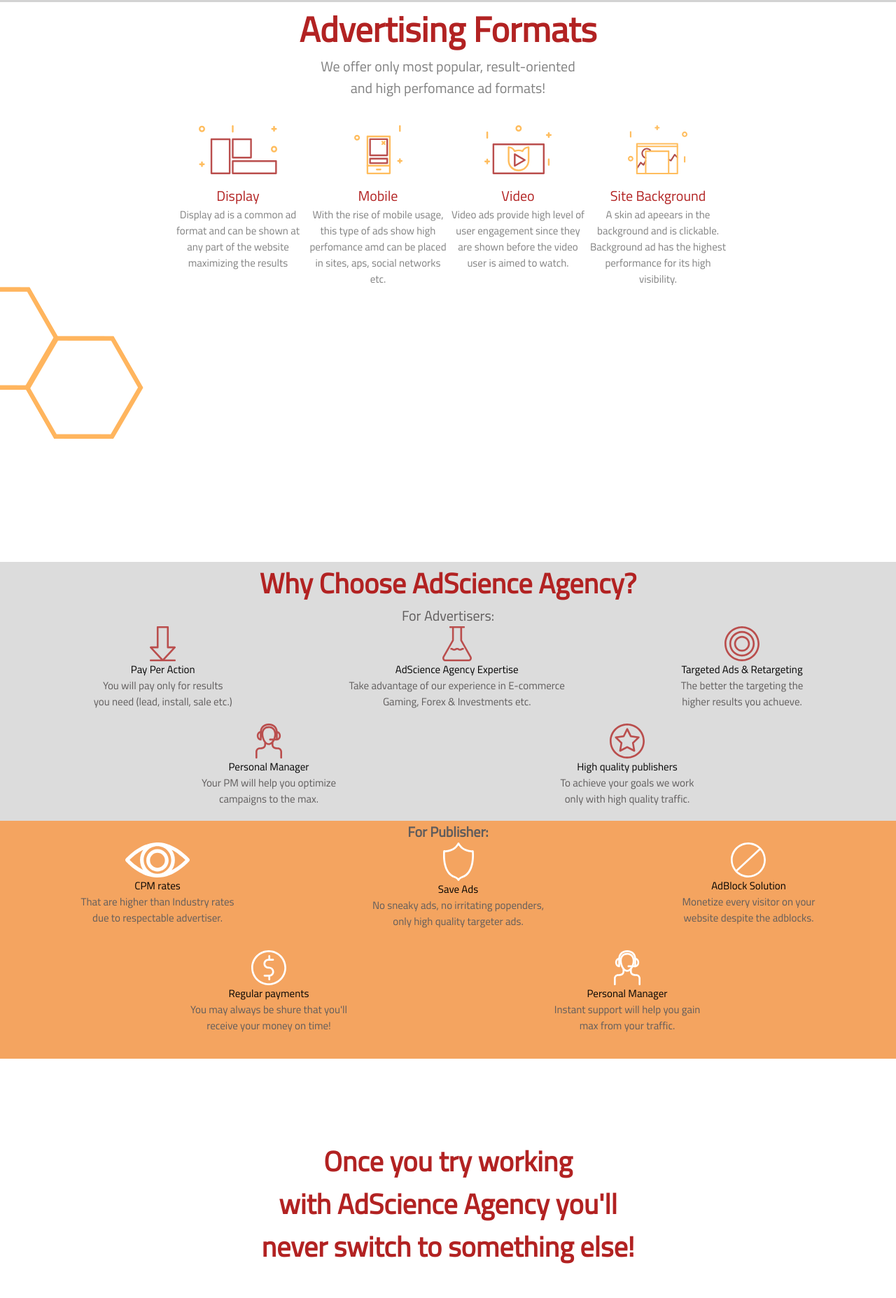
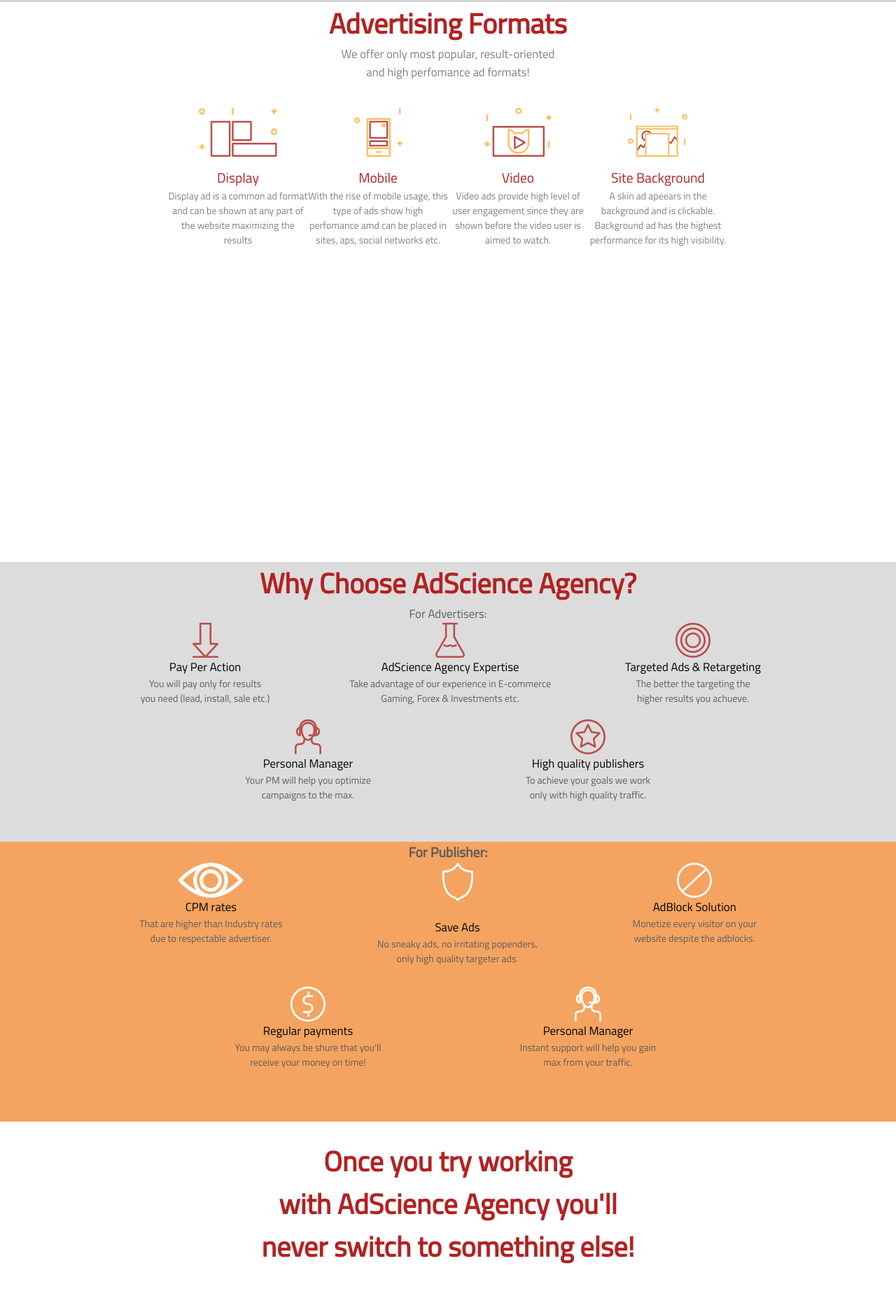
Before and after one commit to bethliss/bethliss.github.io, a plain HTML site: page index.html in a window 1280 px wide. Shown: the part 797-2652 px from the top of the page at 70% size. Drawn offline with Linux system fonts and the light colour scheme.

Commit message:
Add files via upload

```diff
--- a/index.html
+++ b/index.html
@@ -11,6 +11,11 @@
    margin: 0;
    padding: 0;
  }
+
+   p {
+     font-size: 1.2em;
+   }
+
   div.page {
     margin: 0 auto;
     background-color: white;
@@ -36,9 +41,7 @@
 
   div.logo {
     background-image: url("img7/logo_AdSience.svg");
-    height: 7vh;
-    padding-left: 190px;
-    margin-left: 10%;
+    height: 3em;
     background-repeat: no-repeat;
   }
   div.advert {
@@ -82,7 +85,7 @@
 
   h1 {
     color: firebrick;
-    font-size: 40px;
+    font-size: 2.857em;
     padding-top: 15px;
     line-height: 2;
   }
@@ -91,7 +94,6 @@
     width: 50%;
   }
   p.advertise {
-    font-size: 18px;
     color: gray;
     line-height: 2,5;
   }
@@ -149,10 +151,8 @@
     background-repeat: no-repeat;
   }
   div.publisher {
-    width: 1000px;
-    margin: 0 auto;
+
     text-align: right;
-    position: absolute;
   }
   div.puble {
     width: 50%;
@@ -160,11 +160,10 @@
 
 
   h2 {
-    font-size: 40px;
+    font-size: 2.857em;
     color: orange;
   }
   p.description {
-    font-size: 20px;
     color: grey;
     padding-top: 30px;
   }
@@ -186,7 +185,7 @@
      background-size: cover;
    }
    h3 {
-     font-size: 50px;
+     font-size: 2.857em;
      color: firebrick;
      text-align: center;
    }
@@ -201,8 +200,7 @@
       display: inline-block;
       background-repeat: no-repeat;
     }
-    p.formats {
-      font-size: 20px;
+    p.format {
       color: grey;
       text-align: center;
     }
@@ -221,18 +219,21 @@
       height: 70px;
     }
 
+    div.item {
+
+    }
     p.display {
-      font-size: 20px;
       color: firebrick;
       text-align: center;
       padding-top: 15px;
+      font-size: 1.4em;
     }
 
     p.disad {
-      font-size: 15px;
       color: grey;
       text-align: center;
       width: 200px;
+      font-size: 1em;
     }
 
     div.mobile {
@@ -242,14 +243,14 @@
       height: 70px;
     }
     p.mobile {
-      font-size: 20px;
+      font-size: 1.4em;
       color: firebrick;
       text-align: center;
       padding-top: 15px;
 
     }
     p.usage {
-      font-size: 15px;
+      font-size: 1em;
       color: grey;
       text-align: center;
       width: 200px;
@@ -263,17 +264,19 @@
     }
 
     p.video {
-      font-size: 20px;
       color: firebrick;
       text-align: center;
       padding-top: 15px;
+      font-size: 1.4em;
+
     }
 
     p.vid {
-      font-size: 15px;
       color: grey;
       text-align: center;
       width: 200px;
+      font-size: 1em;
+
     }
 
 
@@ -285,17 +288,18 @@
     }
 
     p.site {
-      font-size: 20px;
+      font-size: 1.4em;
       color: firebrick;
       text-align: center;
       padding-top: 15px;
     }
 
     p.background {
-      font-size: 15px;
       color: grey;
       text-align: center;
       width: 200px;
+      font-size: 1em;
+
     }
 
     div.circle2 {
@@ -328,22 +332,27 @@
       margin-left: 35px;
     }
 
+    div.container1 {
+      height: 50%;
+      background-color: gainsboro;
+    }
+
     div.agency {
-      height: 370px;
-      background-repeat: no-repeat;
-      background-size: cover;
+      height: 50%;
+      justify-content: center;
+      align-items: center;
       background-color: gainsboro;
     }
 
     h4 {
-      font-size: 40px;
+      font-size: 2.857em;
       color: firebrick;
       text-align: center;
     }
 
     p.advertisers {
       color: #5f5c5c;
-      font-size: 20px;
+      /*font-size: 1.4em;*/
       text-align: center;
     }
 
@@ -363,18 +372,18 @@
     }
 
     p.per {
-      font-size: 15px;
       color: black;
-      /*padding-top: 20px;*/
+      /*padding-top: 1.4em;*/
       text-align: center;
 
     }
 
     p.results {
-      font-size: 15px;
       color: #5f5c5c;
       text-align: center;
       width: 200px;
+      font-size: 1em;
+
     }
 
     div.science div.expertise {
@@ -392,17 +401,17 @@
     }
 
     p.science {
-      font-size: 15px;
       color: black;
-      /*padding-top: 20px;*/
+      /*padding-top: 1.2em;*/
       text-align: center;
     }
 
     p.expertise {
-      font-size: 15px;
       color: #5f5c5c;
       text-align: center;
       width: 100%;
+      font-size: 1em;
+
     }
 
     div.targeted div.retargeted {
@@ -417,16 +426,16 @@
     }
 
     p.targeted {
-      font-size: 15px;
       color: black;
-      /*padding-top:/ 20px;*/
+      padding-top:/ 1.2em;
       text-align: center;
     }
 
     p.retargeted {
-      font-size: 15px;
       color: #5f5c5c;
       text-align: center;
+      font-size: 1em;
+
     }
 
     div.gallery3 {
@@ -450,16 +459,16 @@
     }
 
     p.personal {
-      font-size: 15px;
       color: black;
-      /*padding-top: 20px;*/
+      /*padding-top: 1.2em;*/
       text-align: center;
     }
 
     p.manager {
-      font-size: 15px;
       color: #5f5c5c;
       text-align: center;
+      font-size: 1em;
+
     }
 
     div.high div.quality {
@@ -477,26 +486,33 @@
     }
 
     p.high {
-      font-size: 15px;
       color: black;
-      /*padding-top: 20px;*/
+      /*padding-top: 1.4em;*/
       text-align: center;
     }
 
     p.quality {
-      font-size: 15px;
       color: #5f5c5c;
       text-align: center;
+      font-size: 1em;
+
+    }
+
+    div.container {
+      height: 50%;
+      background-color: sandybrown;
     }
 
     div.for {
-      height: 340px;
+      height: 50%;
       background-color: sandybrown;
+      justify-content: center;
+      align-items: center;
     }
 
     h5 {
       color: #5f5c5c;
-      font-size: 20px;
+      font-size: 1.4em;
       text-align: center;
     }
 
@@ -520,17 +536,17 @@
     }
 
     p.cpm {
-      font-size: 15px;
       color: black;
-      /*padding-top: 20px;*/
+      /*padding-top: 1.4em;*/
       text-align: center;
 
     }
 
     p.rates {
-      font-size: 15px;
       color: #5f5c5c;
       text-align: center;
+      font-size: 1em;
+
     }
 
     div.save div.ads {
@@ -548,17 +564,17 @@
     }
 
     p.save {
-      font-size: 15px;
       color: black;
-      /*padding-top: 20px;*/
+      padding-top: 1.4em;
       text-align: center;
 
     }
 
     p.ads {
-      font-size: 15px;
       color: #5f5c5c;
       text-align: center;
+      font-size: 1em;
+
     }
 
     div.ad div.block {
@@ -572,16 +588,16 @@
     }
 
     p.ad {
-      font-size: 15px;
       color: black;
-      /*padding-top: 20px;*/
+      /*padding-top: 1.4em;*/
       text-align: center;
     }
 
     p.block {
-      font-size: 15px;
       color: #5f5c5c;
       text-align: center;
+      font-size: 1em;
+
     }
 
     div.gallery5 {
@@ -606,16 +622,16 @@
     }
 
     p.regular {
-      font-size: 15px;
       color: black;
-      /*padding-top: 20px;*/
+      /*padding-top: 1.4em;*/
       text-align: center;
     }
 
     p.payments {
-      font-size: 15px;
       color: #5f5c5c;
       text-align: center;
+      font-size: 1em;
+
 
     }
 
@@ -635,18 +651,18 @@
     }
 
     p.personal2 {
-      font-size: 15px;
       color: black;
-      /*padding-top: 20px;*/
+      /*padding-top: 1.4em;*/
       text-align: center;
 
 
     }
 
     p.manager2 {
-      font-size: 15px;
       color: #5f5c5c;
       text-align: center;
+      font-size: 1em;
+
 
     }
 
@@ -657,7 +673,7 @@
 
     h6 {
       color: firebrick;
-      font-size: 40px;
+      font-size: 2.857em;
       text-align: center;
       padding-top: 2%;
       padding-bottom: 40px;
@@ -723,7 +739,7 @@
 
     p.partners {
       color: grey;
-      font-size: 40px;
+      font-size: 2.857em;
       text-align: center;
       /*padding-top: 30px;*/
     }
@@ -734,7 +750,6 @@
     }
 
     p.end {
-      font-size: 15px;
       color: white;
       text-align: center;
       padding-top: 15px;
@@ -745,11 +760,127 @@
       font-size: 14px;
     }
 
-    @media only screen and (min-width : 760px) and (max-width : 1000px) {
+    @media only screen and (min-width : 500px) and (max-width : 1000px) {
   body {
     font-size: 12px;
+    }
   }
-}
+
+
+  @media only screen and (max-width : 999px) {
+  .gallery2 {
+      flex-direction: column;
+    }
+  }
+
+  @media only screen and (max-width : 999px) {
+  .gallery3 {
+      flex-direction: column;
+    }
+  }
+  @media only screen and (max-width : 999px) {
+  .gallery {
+      flex-direction: column;
+    }
+  }
+  @media only screen and (max-width : 999px) {
+  .gallery4 {
+      flex-direction: column;
+    }
+  }
+  @media only screen and (max-width : 999px) {
+  .gallery5 {
+      flex-direction: column;
+    }
+  }
+
+
+
+
+/*@media only screen and (max-width: 759px){
+.section {
+  justify-content: center;
+  align-items: center;
+  display: flex;
+  *padding: 0vh 5vw
+}}*/
+
+/*@media only screen and (max-width: 759px) {
+.formats {
+    height: 100%;
+    background-image: url();
+    margin-bottom: 30px;
+}}*/
+
+@media only screen and (max-width: 759px) {
+.input {
+    height: auto;;
+    padding-top: 150%;
+    margin-bottom: 200px;
+    /*padding-bottom: 280px;*/
+}}
+
+@media only screen and (max-width: 759px) {
+.for {
+    height: auto;;
+    /*margin-bottom: 200px;*/
+    padding-bottom: 100%;
+    margin-top: 420px;
+    margin-bottom: 200px;
+}}
+
+@media only screen and (max-width: 759px) {
+.agency {
+    height: auto;;
+    margin-top: 40%;
+    /*margin-bottom: 200px;*/
+    padding-bottom: 600px;
+}}
+
+@media only screen and (min-width: 1000px) {
+.for {
+    width: 1000px;
+    /*position: relative;*/
+    margin: 0 auto;
+} }
+
+  @media only screen and (max-width : 759px) {
+  .gallery3 p {
+      font-size: 0.9em;
+      font-weight: 300;
+
+    }
+  }
+
+  @media only screen and (max-width : 759px) {
+  .gallery p {
+      font-size: 0.9em;
+      font-weight: 300;
+
+    }
+  }
+
+  @media only screen and (max-width : 759px) {
+  .gallery4 p {
+      font-size: 0.9em;
+      font-weight: 3000;
+    }
+  }
+
+  @media only screen and (max-width : 759px) {
+  .gallery5 p {
+      font-size: 0.9em;
+      font-weight: 3000;
+    }
+  }
+
+  @media only screen and (min-width: 1000px) {
+.agency {
+    width: 1000px;
+    /*position: relative;*/
+    margin: 0 auto;
+} }*/
+
 
 
   </style>
@@ -760,23 +891,25 @@
   <div class="page">
     <div class="section">
     <div class="header">
-      <div class="logo">
-        <div class="sara">
+        <!-- <div class="sara">
           <div class="ipad"></div>
         </div>
-            <div class="angle"></div>
+        <div class="red">
+          <div class="angle"></div>
+        </div> -->
+      <div class="advert">
+        <div class="logo">
         </div>
-      <div class="advert">
       <div class="advertise">
         <h1>Are you an Advertiser?</h1>
         <p class="advertise">
-          Stop losing money on useless traffic that
-          doesn't convert!
-          Pay only per leads, installs or sales.
+          Stop losing money on useless traffic that<br>
+          doesn't convert!<br>
+          Pay only per leads, installs or sales.<br>
           With our expertise we guarantee your results.
         </p>
       </div>
-      <input type="buttton" value="Subscribe">
+      <input type="buttton" value="Advertise">
     </div>
   </div>
     <div class="middle">
@@ -791,7 +924,7 @@
           <input type="button2" value="Monetize">
         </div>
             <!-- <div class="ugol"> -->
-              <div class="komp"></div>
+              <!-- <div class="komp"></div> -->
               <!-- <div class="dnev"></div> -->
           <!-- </div> -->
             </div>
@@ -802,14 +935,14 @@
 
       <div class="words">
         <h3>Advertising Formats</h3>
-        <p class="formats">
+        <p class="format">
           We offer only most popular, result-oriented<br>
                 and high perfomance ad formats!
         </p>
 
       </div>
       <div class="gallery">
-        <div class="dis">
+        <div class="item">
           <div class="display"></div>
           <p class="display">
             Display
@@ -822,7 +955,7 @@
           </p>
         </div>
 
-        <div class="mob">
+        <div class="item">
           <div class="mobile"></div>
           <p class="mobile">
             Mobile
@@ -835,7 +968,7 @@
             </p>
         </div>
 
-        <div class="vid">
+        <div class="item">
           <div class="video"></div>
           <p class="video">
             Video
@@ -849,7 +982,7 @@
           </p>
         </div>
 
-        <div class="site">
+        <div class="item">
           <div class="background"></div>
           <p class="site">
             Site Background
@@ -863,14 +996,14 @@
         </div>
       </div>
       <!-- <div class="circle2"></div> -->
-      <div class="circle3"></div>
-      <div class="circle4"></div>
+      <!-- <div class="circle3"></div>
+      <div class="circle4"></div> -->
     </div>
   </div>
 
     <div class="section">
-
-      <div class="agency">
+      <div class="container1">
+        <div class="agency">
         <h4> Why Choose AdScience Agency? </h4>
         <p class="advertisers">
           For Advertisers:
@@ -934,8 +1067,10 @@
             </p>
           </div>
         </div>
+      </div>
+    </div>
 
-      </div>
+      <div class="container">
 
       <div class="for">
         <h5>For Publisher:</h5>
@@ -997,6 +1132,7 @@
           </div>
         </div>
       </div>
+      </div>
     </div>
 
 
```
